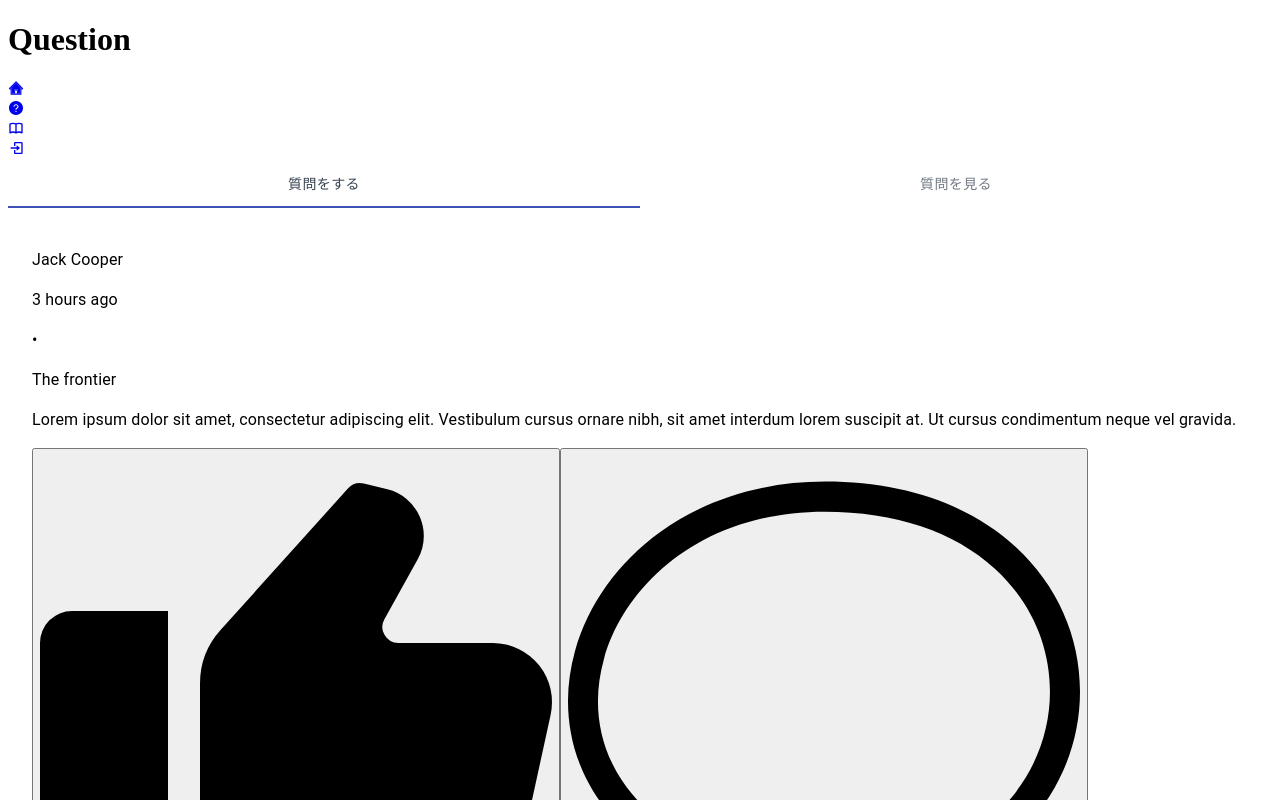
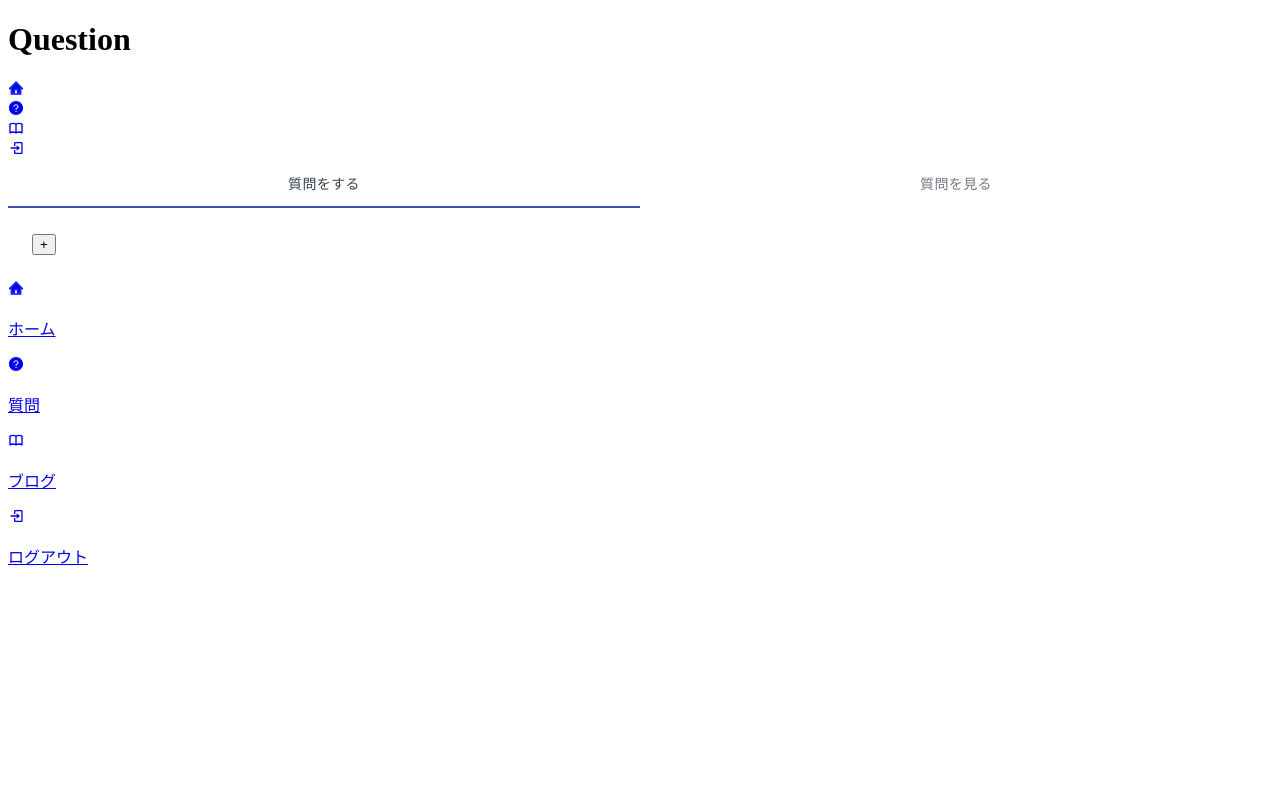
Before and after one commit to hiroky1983/biet_new, a Next.js app: page /question in a window 1280 px wide. Shown: the top 800 px of the page. Built offline with nearby package versions, Linux system fonts and the light colour scheme.

Commit message:
🌱 createButtonを実装

```diff
--- /dev/null
+++ b/src/components/button/CreateButton.tsx
@@ -0,0 +1,17 @@
+import React, { VFC } from "react";
+
+import { AiFillEdit } from "react-icons/ai";
+
+type Props = {
+  title?: string;
+};
+
+export const CreateButton: VFC<Props> = () => {
+  return (
+    <div className="items-center">
+      <button className="bg-blue-500 text-white rounded-full p-2 hover:bg-blue-400 focus:outline-none w-10 h-10 flex items-center justify-center">
+        +
+      </button>
+    </div>
+  );
+};
--- a/src/components/layouts/contents/TabMenu.tsx
+++ b/src/components/layouts/contents/TabMenu.tsx
@@ -6,6 +6,7 @@ import Tab from "@material-ui/core/Tab";
 import Typography from "@material-ui/core/Typography";
 import Box from "@material-ui/core/Box";
 import { PostCard } from "./PostCard";
+import { CreateButton } from "../../button/CreateButton";
 
 interface TabPanelProps {
   children?: React.ReactNode;
@@ -70,13 +71,13 @@ export const TabMenu: VFC = () => {
   const classes = useStyles();
   const [value, setValue] = React.useState(0);
 
-  const handleChange = (event: React.ChangeEvent<{}>, newValue: number) => {
+  const handleChange = (e: React.ChangeEvent<{}>, newValue: number) => {
     setValue(newValue);
   };
 
   return (
     <div className={classes.root}>
-      <AppBar position="static"  color="inherit"  className={classes.line}>
+      <AppBar position="static" color="inherit" className={classes.line}>
         <Tabs
           variant="fullWidth"
           value={value}
@@ -89,13 +90,15 @@ export const TabMenu: VFC = () => {
         </Tabs>
       </AppBar>
       <TabPanel value={value} index={0}>
+        <div className=" h-full justify-end ">
+          <CreateButton />
+        </div>
+      </TabPanel>
+      <TabPanel value={value} index={1}>
         <PostCard />
         <PostCard />
         <PostCard />
       </TabPanel>
-      <TabPanel value={value} index={1}>
-        Page Two
-      </TabPanel>
     </div>
   );
 };
```
